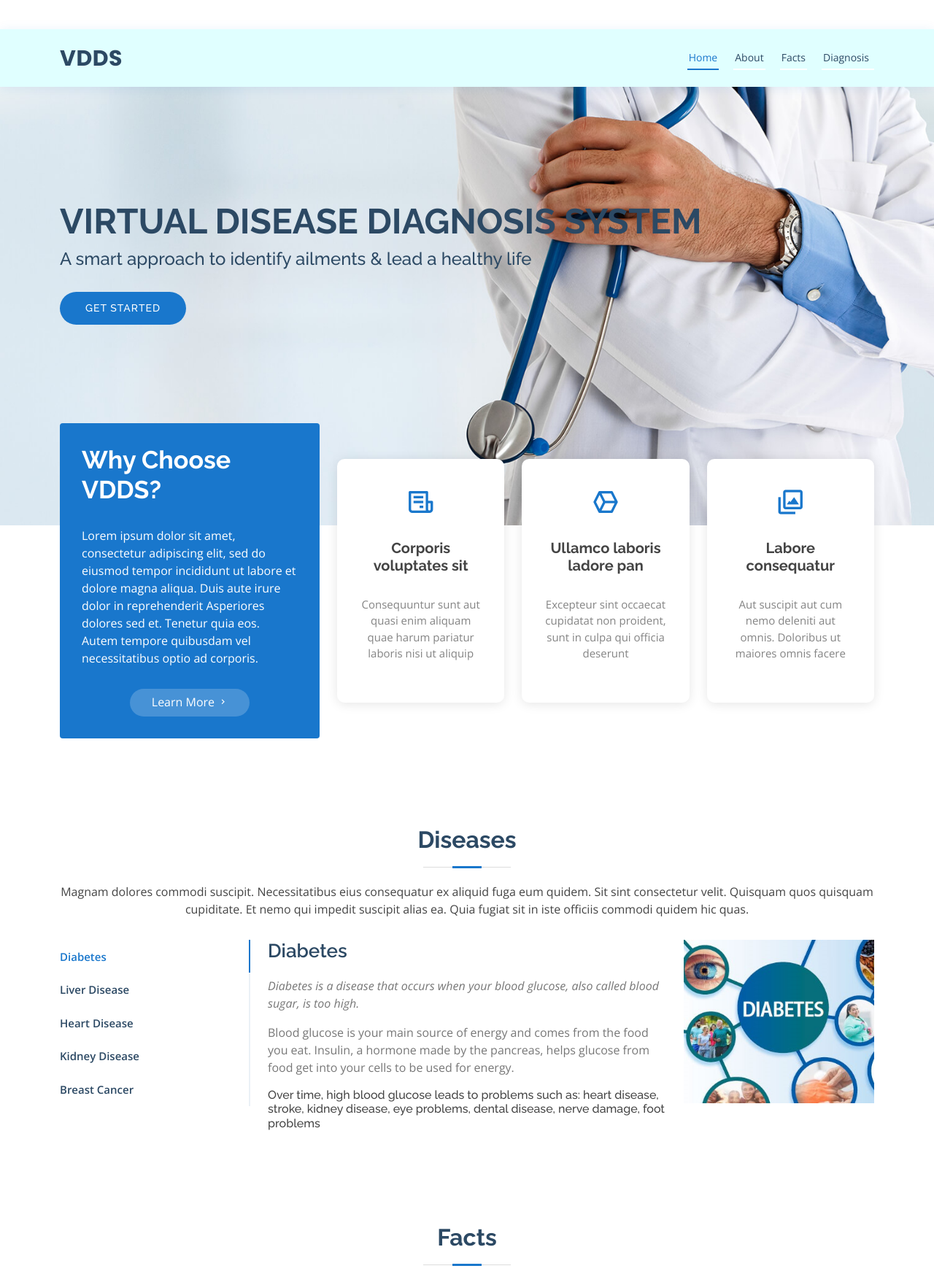
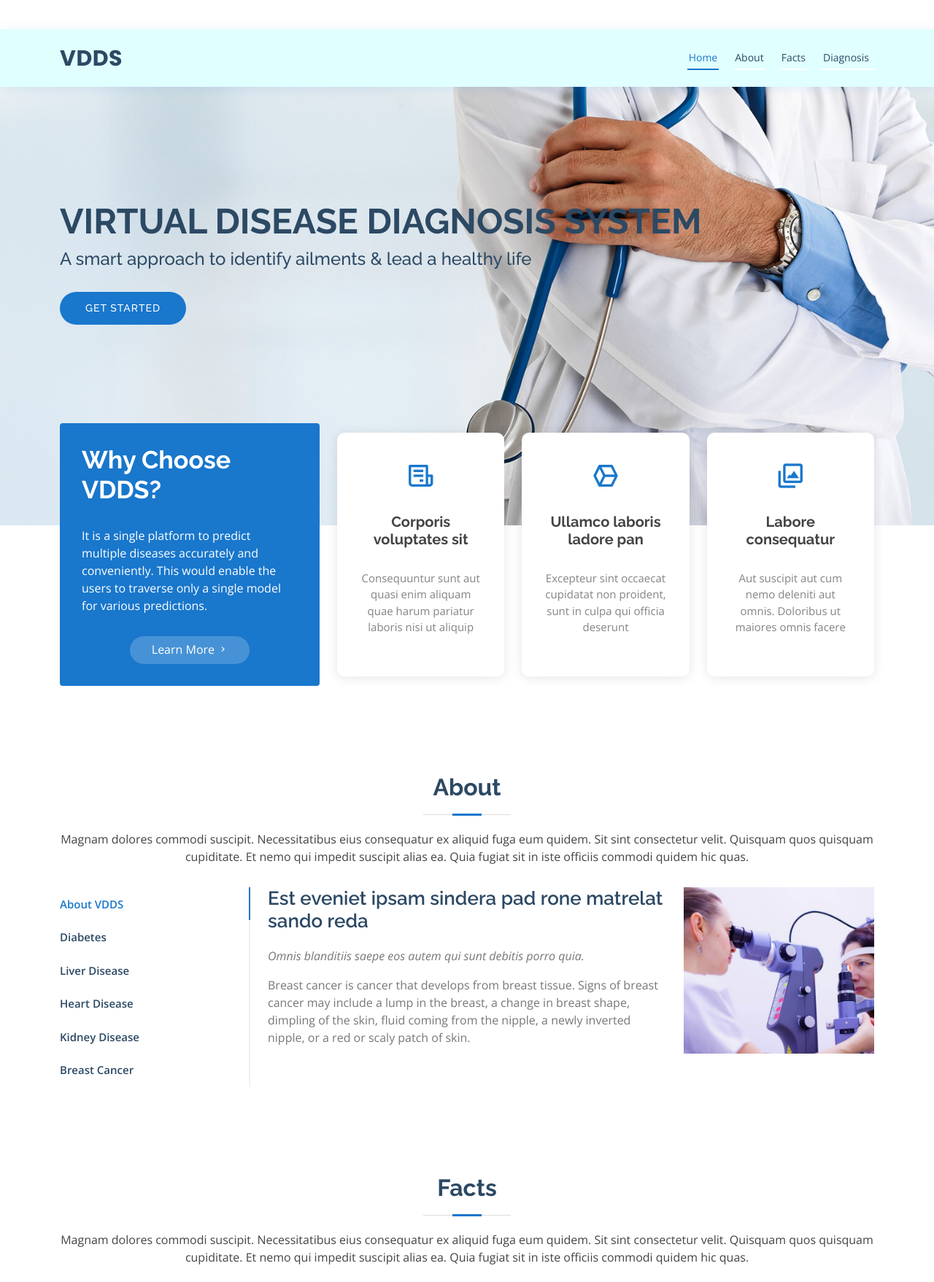
Before and after one commit to geethaguruju/Virtual-Disease-Diagnosis-System, a Flask app: page / in a window 1280 px wide. Shown: the top 1757 px of the page at 73% size. Run offline with Flask 2, Linux system fonts and the light colour scheme; parts of the project's set-up code (start-up, migrations or seed data) failed here and were passed over; some libraries are stand-ins or nearby versions.

Commit message:
commiting

```diff
--- a/template/home.html
+++ b/template/home.html
@@ -114,11 +114,10 @@
             <div class="content">
               <h3>Why Choose VDDS?</h3>
               <p>
-                Lorem ipsum dolor sit amet, consectetur adipiscing elit, sed do eiusmod tempor incididunt ut labore et dolore magna aliqua. Duis aute irure dolor in reprehenderit
-                Asperiores dolores sed et. Tenetur quia eos. Autem tempore quibusdam vel necessitatibus optio ad corporis.
+                It is a single platform to predict multiple diseases accurately and conveniently. This would enable the users to traverse only a single model for various predictions.
               </p>
               <div class="text-center">
-                <a href="#" class="more-btn">Learn More <i class="bx bx-chevron-right"></i></a>
+                <a href="#departments" class="more-btn">Learn More <i class="bx bx-chevron-right"></i></a>
               </div>
             </div>
           </div>
@@ -161,7 +160,7 @@
       <div class="container">
 
         <div class="section-title">
-          <h2>Diseases</h2>
+          <h2>About</h2>
           <p>Magnam dolores commodi suscipit. Necessitatibus eius consequatur ex aliquid fuga eum quidem. Sit sint consectetur velit. Quisquam quos quisquam cupiditate. Et nemo qui impedit suscipit alias ea. Quia fugiat sit in iste officiis commodi quidem hic quas.</p>
         </div>
 
@@ -169,7 +168,10 @@
           <div class="col-lg-3">
             <ul class="nav nav-tabs flex-column">
               <li class="nav-item">
-                <a class="nav-link active show" data-bs-toggle="tab" href="#tab-1">Diabetes</a>
+                <a class="nav-link active show" data-bs-toggle="tab" href="#tab-6">About VDDS</a>
+              </li>
+              <li class="nav-item">
+                <a class="nav-link " data-bs-toggle="tab" href="#tab-1">Diabetes</a>
               </li>
               <li class="nav-item">
                 <a class="nav-link" data-bs-toggle="tab" href="#tab-2">Liver Disease</a>
@@ -187,7 +189,20 @@
           </div>
           <div class="col-lg-9">
             <div class="tab-content">
-              <div class="tab-pane active show" id="tab-1">
+              <div class="tab-pane active show" id="tab-6">
+                <div class="row gy-4">
+                  <div class="col-lg-8 details order-2 order-lg-1">
+                    <h3>Est eveniet ipsam sindera pad rone matrelat sando reda</h3>
+                    <p class="fst-italic">Omnis blanditiis saepe eos autem qui sunt debitis porro quia.</p>
+                    <p>Breast cancer is cancer that develops from breast tissue. Signs of breast cancer may include a lump in the breast, a change in breast shape, dimpling of the skin, fluid coming from the nipple, a newly inverted nipple, or a red or scaly patch of skin.<br></p>
+                  </p>
+                  </div>
+                  <div class="col-lg-4 text-center order-1 order-lg-2">
+                    <img src="{{ url_for('static', filename='img/departments-5.jpg') }}" alt="" class="img-fluid">
+                  </div>
+                </div>
+              </div>
+              <div class="tab-pane " id="tab-1">
                 <div class="row gy-4">
                   <div class="col-lg-8 details order-2 order-lg-1">
                     <h3>Diabetes</h3>
@@ -269,7 +284,7 @@
           <div class="col-lg-4 col-md-6 d-flex align-items-stretch">
             <div class="icon-box">
               <div class="icon"><i class="fas fa-heartbeat"></i></div>
-              <h4><a href="">Lorem Ipsum</a></h4>
+              <h4><a target = "_blank" href="https://www.gnits.ac.in/">Lorem Ipsum</a></h4>
               <p>Voluptatum deleniti atque corrupti quos dolores et quas molestias excepturi</p>
             </div>
           </div>
@@ -333,7 +348,7 @@
             <div class="col-lg-4 col-md-6 footer-contact">
               <h5>Virtual Disease Diagnosis System</h5>
               <p><br>
-                <strong>A project by</strong> <br>
+                <strong>A project by:</strong> <br>
                 Geetha Krishna<br>
                  Ayushi Verma<br>
                  Priyanka Myaragalla<br>
--- a/template/result.html
+++ b/template/result.html
@@ -23,7 +23,7 @@ $("#suggest").click(function () {
 });
 
 // cancer - random forest highest accuracy is 97.37
-//diabetes - logreg accuracy is 96
+// diabetes - logreg accuracy is 96
 // kidney - logreg acc is b/w 90-100 mostly 95
 // heart - logreg accuracy 83
 // liver - random forest 83.7 gradient- 86.8
```
